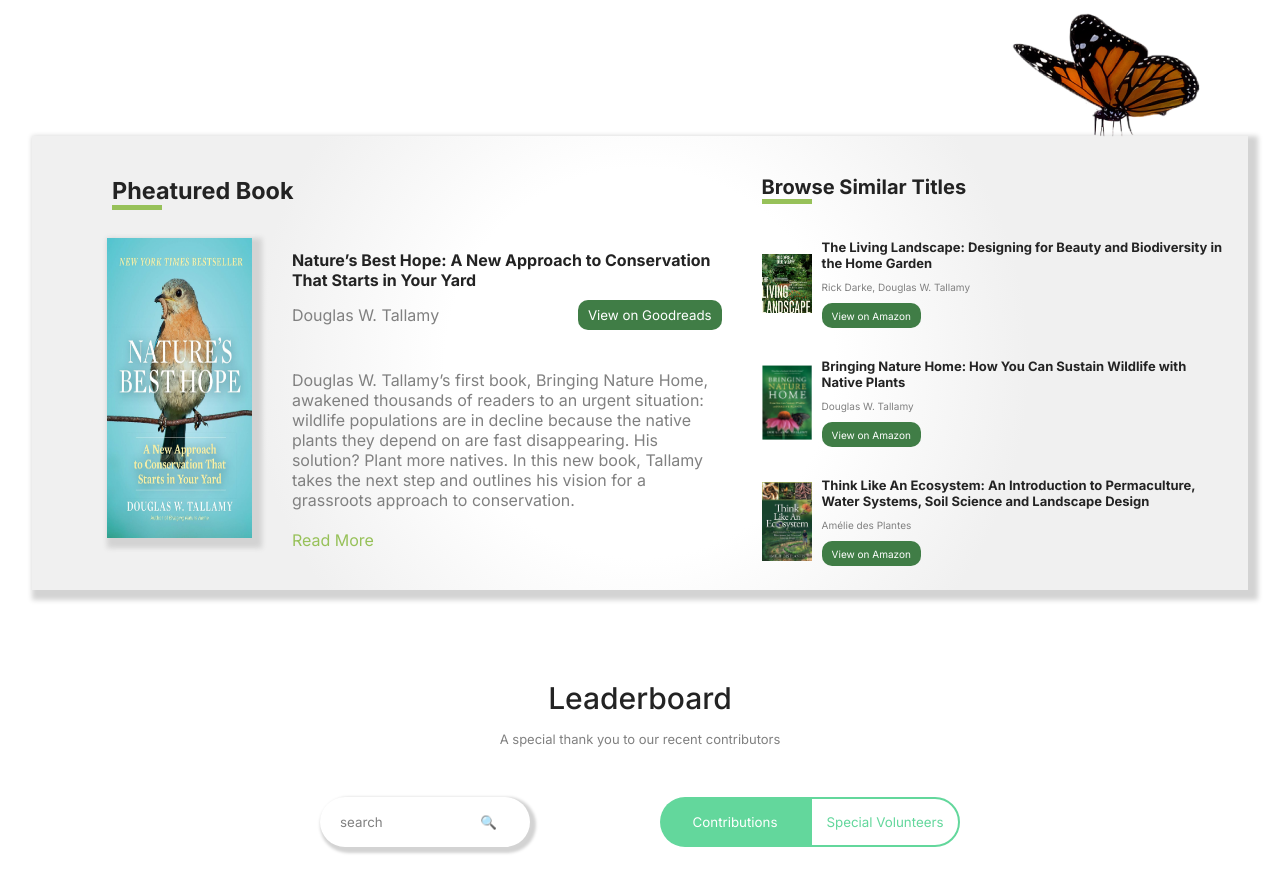
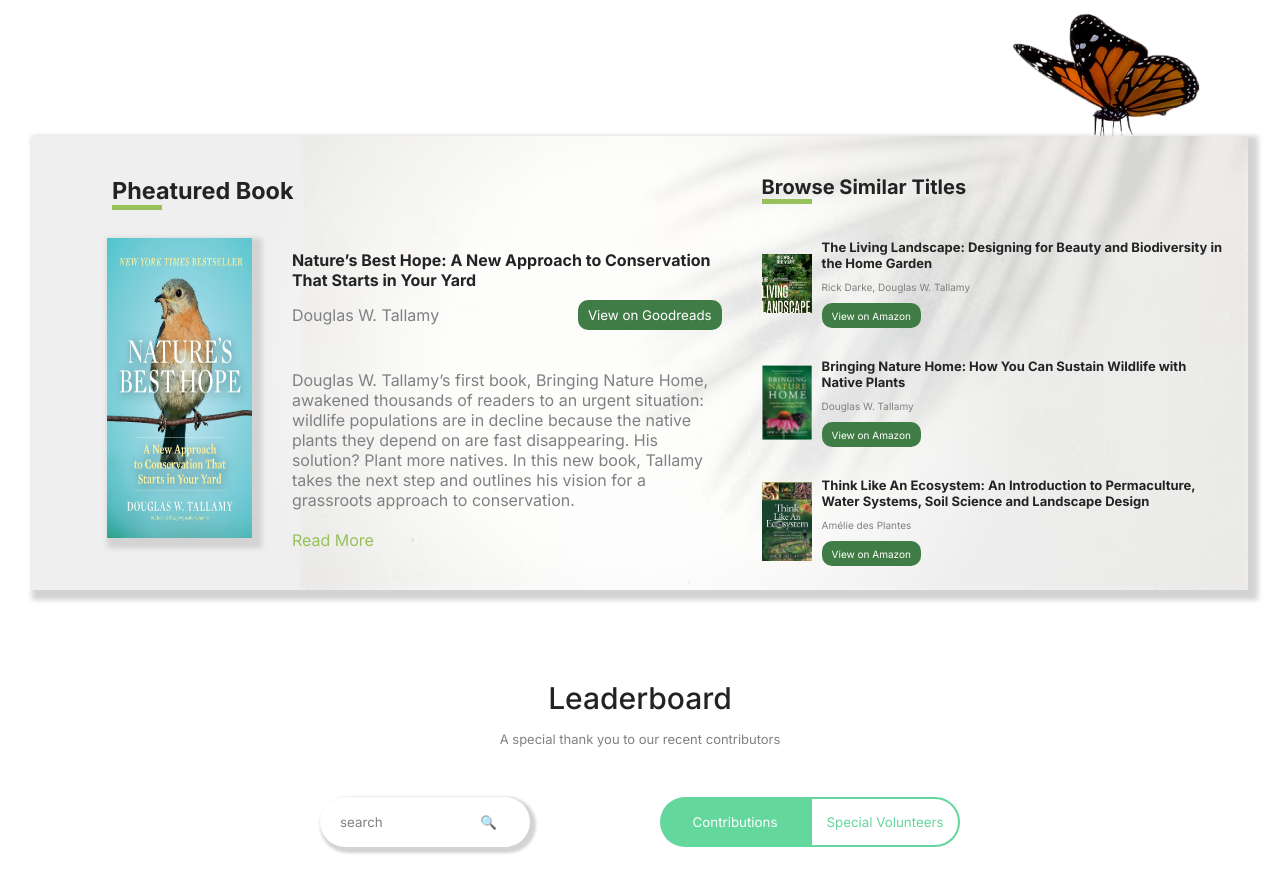
Before and after one commit to ramitaarora/phig-website, a React (Create React App) app: page / in a window 1280 px wide. Shown: the part 3540-4431 px from the top of the page. Built offline with nearby package versions, Linux system fonts and the light colour scheme; a web font is replaced by a local one.

Commit message:
pheatured book background image

```diff
--- a/src/components/PheaturedBook.jsx
+++ b/src/components/PheaturedBook.jsx
@@ -3,7 +3,7 @@
 export default function PheaturedBook() {
     return (
 
-        <section id="pheatured-book" className={css`margin: 90px auto; width: 95%; box-shadow: 5px 5px 5px 5px lightgrey;background-color: white;background-image: radial-gradient(circle, #ffffff 30%, #f0f0f0 60%);`}>
+        <section id="pheatured-book" className={css`background: radial-gradient(circle, rgba(255, 255, 255, 0.7) 30%, rgba(232, 232, 232, 0.7) 60%), url('./images/homepage/leaf-background.jpeg'); background-position: bottom right; background-repeat: no-repeat; margin: 90px auto; width: 95%; box-shadow: 5px 5px 5px 5px lightgrey;`}>
             <div className={css`display: flex; justify-content: space-between; align-items: center;`}>
 
                 <div className={css`width: 60%`}>
```
Also changed, not shown: public/images/homepage/leaf-background.jpeg (added).
